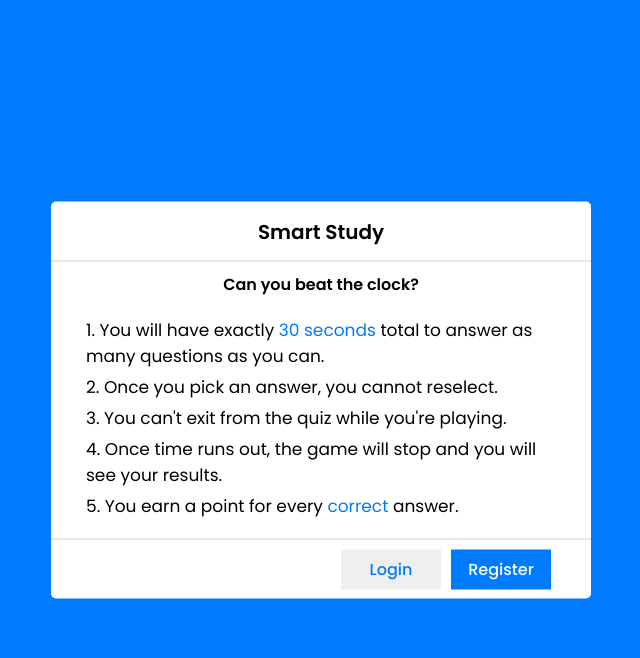
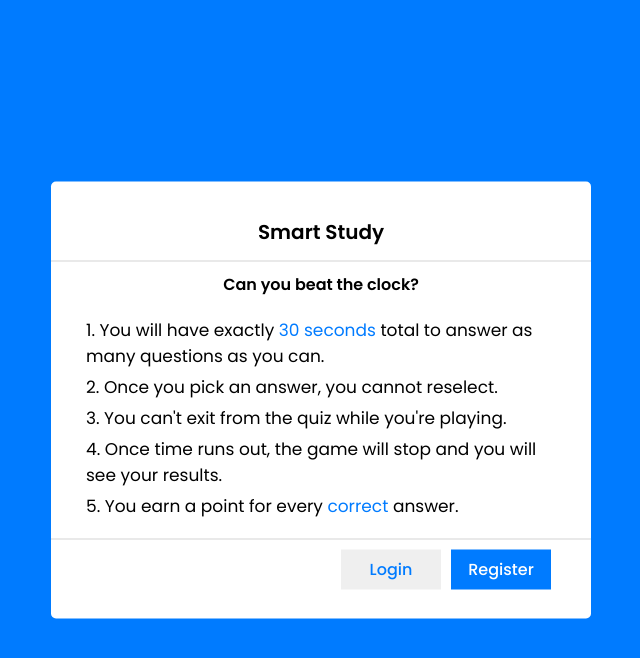
Before and after one commit to TainaMalave/cps353-math-app, a PHP site: page / in a window 1280 px wide. Shown: the top 658 px of the page, without its empty margins (319-959 px from the left). Run offline with PHP 8.4, Linux system fonts and the light colour scheme; a user stored in the database is signed in.

Commit message:
Add more padding to info-box

```diff
--- a/style.css
+++ b/style.css
@@ -41,6 +41,8 @@ body {
     width: 540px;
     background: #fff;
     border-radius: 5px;
+    padding-top: 20px;
+    padding-bottom: 20px;
 }
 
 .info-box .info-title {
```
